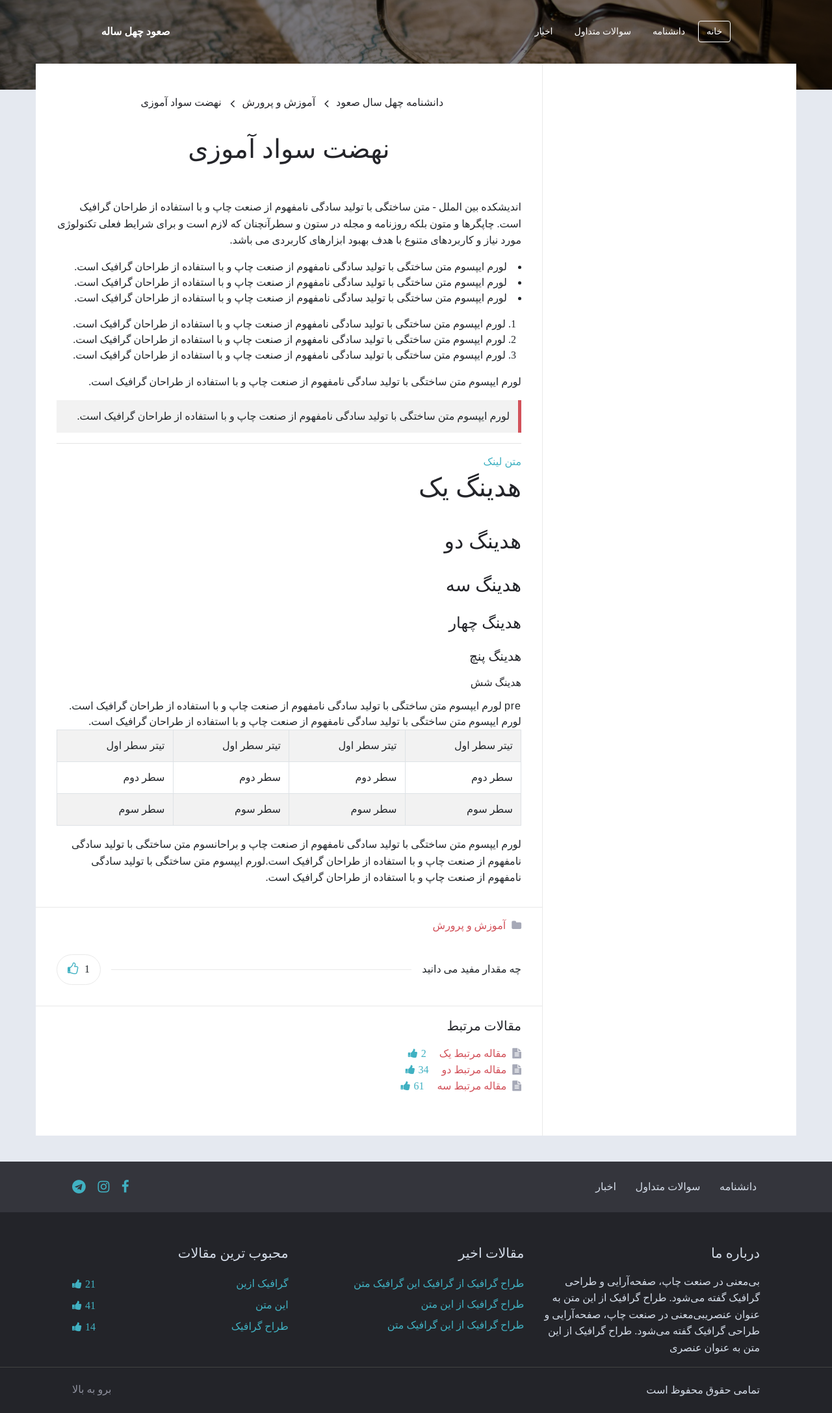
After one commit to a-sabagh/wli, a PHP site: page /single.html in a window 1280 px wide. The commit adds this page. Shown: the whole page at 65% size. Run offline with PHP 8.4, Linux system fonts and the light colour scheme; some web fonts are replaced.

Commit message:
single half

```diff
--- a/assets/scss/abstract/_variables.scss
+++ b/assets/scss/abstract/_variables.scss
@@ -2,6 +2,8 @@
 $color1: #40b1c2;
 $color2: #d2515a;
 $primary: $color1;
+//background
+$bg1: #e5e9f0;
 //text colors
 $text1: #232429;
 $text2: #a6a9b7;
--- a/assets/scss/components/_header.scss
+++ b/assets/scss/components/_header.scss
@@ -1,5 +1,8 @@
 #header{
 	position: relative;
+	&.without-search {
+		padding-bottom: 40px;
+	}
 	background: {
 		image: url("img/header-bg.jpg");
 		position: center;
--- a/assets/scss/components/_navigation.scss
+++ b/assets/scss/components/_navigation.scss
@@ -1,6 +1,6 @@
 .navigation-wrapper {
+	padding: 2em;
 	.navigation {
-	padding: 20px 0;
 	@include mix-transition(200ms);
 	z-index: 10;
 	border-bottom: 1px solid transparent;
--- a/assets/scss/components/_search.scss
+++ b/assets/scss/components/_search.scss
@@ -1,5 +1,5 @@
 .search-wrapper {
-	padding: 10em 0;
+	padding: 9.5em 0;
 	.search-form-wrapper{
 		position: relative;
 		z-index: 1;
@@ -20,6 +20,7 @@
 			top: 15px;
 			cursor: pointer;
 			background-color: transparent;
+			color:  $color1;
 		}
 		.search-form-sujestion {
 			display: inline-block;
--- a/assets/scss/components/widgets/_papular-posts.scss
+++ b/assets/scss/components/widgets/_papular-posts.scss
@@ -4,7 +4,8 @@
 		display: flex;
 		justify-content: space-between;
 		flex-wrap: wrap;
-		.like{
+	}
+	@at-root .like{
 		position: relative;
 		color: $color1;
 		&::before {
@@ -14,4 +15,3 @@
 		}
 	}
 }
-}
--- a/assets/scss/master.scss
+++ b/assets/scss/master.scss
@@ -10,6 +10,7 @@
 	"base/general";
 //vendor
 @import
+	"vendor/custom",
 	"vendor/bootstrap",
 	"vendor/fontAwesome";
 //components
@@ -22,3 +23,10 @@
 //pages
 @import
 	"pages/home";
+//templates
+@import
+	"templates/single/single-gray",
+	"templates/single/editor-content",
+	"templates/single/category",
+	"templates/single/like",
+	"templates/single/related";
--- a/assets/scss/pages/_home.scss
+++ b/assets/scss/pages/_home.scss
@@ -1,7 +1,7 @@
 .home-body {
 	.home-title {
 		line-height: 1.5em;
-		margin: 1.5em auto;
+		margin: 1em auto;
 	}
 	.cat-all {
 		margin-bottom: $Space;
@@ -13,7 +13,9 @@
 		}
 	}
 	.home-cat-boxes {
-		margin-bottom: 1.875em;
+		.col-lg-3 {
+			margin-bottom: 1.875em;
+		}
 		.page-type{
 			background: {
 				color: #eaedf3;
--- /dev/null
+++ b/assets/scss/templates/single/_category.scss
@@ -0,0 +1,14 @@
+.post-category {
+	padding: $singlePadding;
+	border-top: 1px solid $borderColor1;
+	ul {
+		margin-bottom: 0;
+		.fa {
+			color: $text2;
+			margin-left: 5px;
+		}
+		a {
+			color: $color2;
+		}
+	}
+}
--- /dev/null
+++ b/assets/scss/templates/single/_editor-content.scss
@@ -0,0 +1,75 @@
+/*SASS PATH: templates/single/editor-content */
+
+$singlePadding: 1em 2em;
+.single-post{
+	.editor-content {
+		padding: $singlePadding;
+		img {
+			max-width: 100%;
+			height: auto;
+			display: inline-block;
+		}
+
+		.table-ltr td {
+			direction: ltr;
+		}
+
+		ol li {
+			list-style-type: decimal;
+			margin-right: 1.5em;
+		}
+
+		ul li {
+			list-style: disc;
+			list-style-position: inside;
+		}
+
+		ul li > ul li {
+			list-style-type: circle;
+		}
+		ul li > ul li > ul li {
+			list-style-type: square;
+		}
+
+		blockquote {
+			border-left: none;
+			border-right: 5px solid $color2;
+			background: rgba(0, 0, 0, .05);
+			margin: .3em 0;
+			padding: .8em;
+		}
+
+		code {
+			background: $text2;
+			padding: 0 .5em;
+			font-family: inherit;
+			margin: 2px 0;
+			direction: ltr !important;
+			text-align: left;
+			display: inline-block;
+			font-weight: lighter;
+			letter-spacing: .06em;
+			font-size: .8em;
+		}
+
+		pre {
+			direction: ltr !important;
+			margin: 4em 0;
+			line-height: 1.5em;
+			padding: .7em;
+			overflow: scroll;
+		}
+
+		pre * {
+			font-family: arial;
+		}
+
+		.english-font {
+			font-family: arial;
+			display: inline-block;
+			direction: ltr !important;
+			text-align: left;
+			letter-spacing: 1px;
+		}
+	}
+}
--- /dev/null
+++ b/assets/scss/templates/single/_like.scss
@@ -0,0 +1,20 @@
+.single-like {
+	padding: $singlePadding;
+	//border-top: 1px solid $borderColor1;
+	.line {
+		margin: 0 1em;
+	}
+	.lj-like-wp {
+		margin-right: .5em;
+		font-size: 1.2em;
+	}
+	.lj-like-wrapper {
+		display: flex;
+		flex-direction: row-reverse;
+		align-items: center;
+		justify-content: space-between;
+		border: 1px solid $borderColor1;
+		padding: .5em 1em;
+		@include border-radius($radius4);
+	}
+}
--- /dev/null
+++ b/assets/scss/templates/single/_related.scss
@@ -0,0 +1,18 @@
+.related-posts {
+	padding: $singlePadding;
+	border-top: 1px solid $borderColor1;
+	margin-top: 1em;
+	ul {
+		margin-bottom: 0;
+		.fa {
+			color: $text2;
+			margin-left: 5px;
+		}
+		a {
+			color: $color2;
+		}
+		.like {
+			padding-right: 1em;
+		}
+	}
+}
--- /dev/null
+++ b/assets/scss/templates/single/_single-gray.scss
@@ -0,0 +1,49 @@
+#main.single-gray {
+	background-color: $bg1;
+	.single-content {
+		background-color: $white;
+		margin: 0 2.5em;
+		position: relative;
+		top: -40px;
+	}
+	.single-header {
+		.breadcrumbs-wrapper {
+			padding-bottom: 2em;
+			text-align: center;
+			color: $text1;
+			font-size: 1em;
+			ul {
+				margin-bottom: 0;
+				li {
+					display: inline-block;
+					padding-left: .6em;
+					font-weight: lighter;
+					&:after {
+						content: "\f104";
+						font-family: fontAwesome;
+						display: inline-block;
+						vertical-align: middle;
+						line-height: .6em;
+						padding-right: .6em;
+						font-size: 1.2em;
+						font-weight: normal;
+					}
+					&.last-item:after {
+						display: none;
+					}
+					a {
+						color: $text1;
+						display: inline-block;
+					}
+				}//li
+			}//ul
+		}
+	}//single-header
+	.main-content {
+		border-right: 1px solid $borderColor1;
+		padding: 3em 0;
+	}
+	.sidebar {
+		padding: 3em 0;
+	}
+}
--- a/assets/scss/vendor/_custom.scss
+++ b/assets/scss/vendor/_custom.scss
@@ -2,11 +2,9 @@ body{
 	text-align: right;
 }
 //bootstrap container
-$container-max-widths: () !default;
-// stylelint-disable-next-line scss/dollar-variable-default
 $container-max-widths: (
     sm: 540px,
     md: 720px,
     lg: 960px,
-    xl: 1340px
+    xl: 85%
 );
--- /dev/null
+++ b/single.html
@@ -0,0 +1,212 @@
+<!doctype html>
+<html dir="rtl" lang="fa-IR">
+<head>
+	<meta charset="UTF-8">
+	<title>دانشنامه انقلاب اسلامی</title>
+	<link rel="stylesheet" href="assets/css/master.css">
+</head>
+<body class="single-post">
+	<header id="header" class="container-fluid without-search">
+		<div class="container">
+			<div class="row navigation-wrapper align-items-center">
+				<nav class="col-md-9 navigation">
+					<ul>
+						<li class="current-menu-item"><a href="#">خانه</a></li>
+						<li><a href="#">دانشنامه</a></li>
+						<li><a href="#">سوالات متداول</a></li>
+						<li><a href="#">اخبار</a></li>
+					</ul>
+				</nav>
+				<a href="#" class="col-md-3 header-logo d-flex justify-content-end" title="صعود چهل ساله" >صعود چهل ساله</a>
+			</div>
+		</div><!--.navigation-wrapper-->
+		<!--.container-->
+	</header>
+	<article id="main" class="container-fluid single-gray">
+		<div class="single-content">
+			<div class="row no-gutters">
+				<div class="col-md-4 sidebar">
+
+				</div><!--.sidebar-->
+				<div class="col-md-8 main-content">
+					<header class="single-header">
+						<nav class="breadcrumbs-wrapper">
+						   <ul>
+							  <li><a titel=" اندیشکده بین الملل " href="">دانشنامه چهل سال صعود</a></li>
+							  <li><a titel=" احسان جعفری فر " href="">آموزش و پرورش</a></li>
+							  <li class="last-item">نهضت سواد آموزی</li>
+						   </ul>
+						</nav>
+						<h1 class="single-title text-center">نهضت سواد آموزی</h1>
+					</header>
+					<section class="editor-content">
+					   <p>
+						  <span class="main-color">اندیشکده بین الملل - </span> متن ساختگی با تولید سادگی نامفهوم از صنعت چاپ و با استفاده از طراحان گرافیک است. چاپگرها و متون بلکه روزنامه و مجله در ستون و سطرآنچنان که لازم است و برای شرایط فعلی تکنولوژی مورد نیاز و کاربردهای متنوع با هدف بهبود ابزارهای کاربردی می باشد.
+					   </p>
+					   <ul>
+						  <li>لورم ایپسوم متن ساختگی با تولید سادگی نامفهوم از صنعت چاپ و با استفاده از طراحان گرافیک است.</li>
+						  <li>لورم ایپسوم متن ساختگی با تولید سادگی نامفهوم از صنعت چاپ و با استفاده از طراحان گرافیک است.</li>
+						  <li>لورم ایپسوم متن ساختگی با تولید سادگی نامفهوم از صنعت چاپ و با استفاده از طراحان گرافیک است.</li>
+					   </ul>
+					   <ol>
+						  <li>لورم ایپسوم متن ساختگی با تولید سادگی نامفهوم از صنعت چاپ و با استفاده از طراحان گرافیک است.</li>
+						  <li>لورم ایپسوم متن ساختگی با تولید سادگی نامفهوم از صنعت چاپ و با استفاده از طراحان گرافیک است.</li>
+						  <li>لورم ایپسوم متن ساختگی با تولید سادگی نامفهوم از صنعت چاپ و با استفاده از طراحان گرافیک است.</li>
+					   </ol>
+					   <p>لورم ایپسوم متن ساختگی با تولید سادگی نامفهوم از صنعت چاپ و با استفاده از طراحان گرافیک است.</p>
+					   <blockquote>لورم ایپسوم متن ساختگی با تولید سادگی نامفهوم از صنعت چاپ و با استفاده از طراحان گرافیک است.</blockquote>
+					   <hr>
+					   <a href="http://test.ir" target="_blank">متن لینک</a> &nbsp;
+					   <!--more-->
+					   <h1>هدینگ یک</h1>
+					   <h2>هدینگ دو</h2>
+					   <h3>هدینگ سه</h3>
+					   <h4>هدینگ چهار</h4>
+					   <h5>هدینگ پنچ</h5>
+					   <h6>هدینگ شش</h6>
+					   <span class="english-font">pre</span> لورم ایپسوم متن ساختگی با تولید سادگی نامفهوم از صنعت چاپ و با استفاده از طراحان گرافیک است. <span>لورم ایپسوم متن ساختگی با تولید سادگی نامفهوم از صنعت چاپ و با استفاده از طراحان گرافیک است.</span>
+					   <table class="table table-striped table-bordered">
+						  <tbody>
+							 <tr>
+								<td>تیتر سطر اول</td>
+								<td>تیتر سطر اول</td>
+								<td>تیتر سطر اول</td>
+								<td>تیتر سطر اول</td>
+							 </tr>
+							 <tr>
+								<td>سطر دوم</td>
+								<td>سطر دوم</td>
+								<td>سطر دوم</td>
+								<td>سطر دوم</td>
+							 </tr>
+							 <tr>
+								<td>سطر سوم</td>
+								<td>سطر سوم</td>
+								<td>سطر سوم</td>
+								<td>سطر سوم</td>
+							 </tr>
+						  </tbody>
+					   </table>
+					   <p>لورم ایپسوم متن ساختگی با تولید سادگی نامفهوم از صنعت چاپ و براحانسوم متن ساختگی با تولید سادگی نامفهوم از صنعت چاپ و با استفاده از طراحان گرافیک است.لورم ایپسوم متن ساختگی با تولید سادگی نامفهوم از صنعت چاپ و با استفاده از طراحان گرافیک است.</p>
+					   <!-- ########################################################  -->
+					</section><!--.editor-content-->
+					<section class="post-category">
+						<ul>
+							<li>
+								<i class="fa fa-folder"></i>
+								<a href="#" title="">آموزش و پرورش</a>
+							</li>
+						</ul>
+					</section><!--.post-category-->
+					<section class="single-like d-flex align-items-center">
+						<span class="flex-grow-0 label" >چه مقدار مفید می دانید</span>
+						<span class="line flex-grow-1"></span><!--.line-->
+						<div class="lj-like-wrapper">
+						   <a href="#" class="lj-like-wp " title="like this">
+						   <i class="fa fa-thumbs-o-up" aria-hidden="true"></i>
+						   </a><span class="lj-post-like-count">1</span>
+						</div><!--.lj-like-wrapper-->
+					</section><!--.single-like-->
+					<section class="related-posts">
+						<h5>مقالات مرتبط</h5>
+						<ul>
+							<li>
+								<i class="fa fa-file-text" aria-hidden="true"></i>
+								<a href="" class="item">مقاله مرتبط یک</a>
+								<span class="like">2</span>
+							</li>
+							<li>
+								<i class="fa fa-file-text" aria-hidden="true"></i>
+								<a href="" class="item">مقاله مرتبط دو</a>
+								<span class="like">34</span>
+							</li>
+							<li>
+								<i class="fa fa-file-text" aria-hidden="true"></i>
+								<a href="" class="item">مقاله مرتبط سه</a>
+								<span class="like">61</span>
+							</li>
+						</ul>
+					</section><!--.related-posts-->
+				</div><!--.main-content-->
+			</div>
+		</div><!--.single-content-->
+	</article><!--#main-->
+	<footer id="footer">
+		<div class="top-footer">
+			<div class="container">
+				<div class="row justify-content-center align-items-center">
+					<div class="col-md-8 top-footer-menu">
+						<ul>
+							<li><a href="#">دانشنامه</a></li>
+							<li><a href="#">سوالات متداول</a></li>
+							<li><a href="#">اخبار</a></li>
+						</ul>
+					</div>
+					<div class="col-md-4">
+						<div class="top-footer-socials">
+							<ul>
+								<li class="social-facebook"><a href=""><i class="fa fa-facebook"></i></a></li>
+								<li class="social-instagram"><a href=""><i class="fa fa-instagram"></i></a></li>
+								<li class="social-telegram"><a href=""><i class="fa fa-telegram"></i></a></li>
+							</ul>
+						</div>
+					</div>
+				</div><!--.row-->
+			</div><!--.container-->
+		</div><!--.top-footer-->
+		<div class="mid-footer">
+			<div class="container">
+				<div class="row">
+					<section class="col-md-4 widg">
+						<h3 class="widg-title">درباره ما</h3>
+						<div class="widg-content">
+							<p>بی‌معنی در صنعت چاپ، صفحه‌آرایی و طراحی گرافیک گفته می‌شود. طراح گرافیک از این متن به عنوان عنصریبی‌معنی در صنعت چاپ، صفحه‌آرایی و طراحی گرافیک گفته می‌شود. طراح گرافیک از این متن به عنوان عنصری</p>
+						</div>
+					</section>
+					<section class="col-md-4 widg">
+						<h3 class="widg-title">مقالات اخیر</h3>
+						<div class="widg-content">
+							<ul>
+								<li><a href="">طراح گرافیک از گرافیک این گرافیک متن</a></li>
+								<li><a href="">طراح گرافیک از این متن</a></li>
+								<li><a href="">طراح گرافیک از این گرافیک متن</a></li>
+							</ul>
+						</div>
+					</section>
+					<section class="col-md-4 widg">
+						<h3 class="widg-title">محبوب ترین مقالات</h3>
+						<div class="widg-content">
+							<ul class="papular-posts">
+								<li>
+									<a href="">گرافیک ازین</a>
+									<span class="like">21</span>
+								</li>
+								<li>
+									<a href="">این متن</a>
+									<span class="like">41</span>
+								</li>
+								<li>
+									<a href="">طراح گرافیک</a>
+									<span class="like">14</span>
+								</li>
+							</ul>
+						</div>
+					</section>
+				</div><!--.row-->
+			</div>
+		</div><!--.mid-footer-->
+		<div class="bottom-footer">
+			<div class="container">
+				<div class="row justfy-content-between aling-items-center">
+					<div class="col">
+						<p class="copyright">تمامی حقوق محفوظ است</p>
+					</div>
+					<div class="col align-left">
+						<a href="#" class="back-to-top">برو به بالا</a>
+					</div>
+				</div><!--.row-->
+			</div><!--.container-->
+		</div><!--.bottom-footer-->
+	</footer>
+</body>
+</html>
```
Also changed, not shown: assets/scss/css/master.css (added, +23 -0 lines), index.html (+11 -11 lines), assets/css/master.css. Lines whose indentation alone changed are shown as unchanged.
